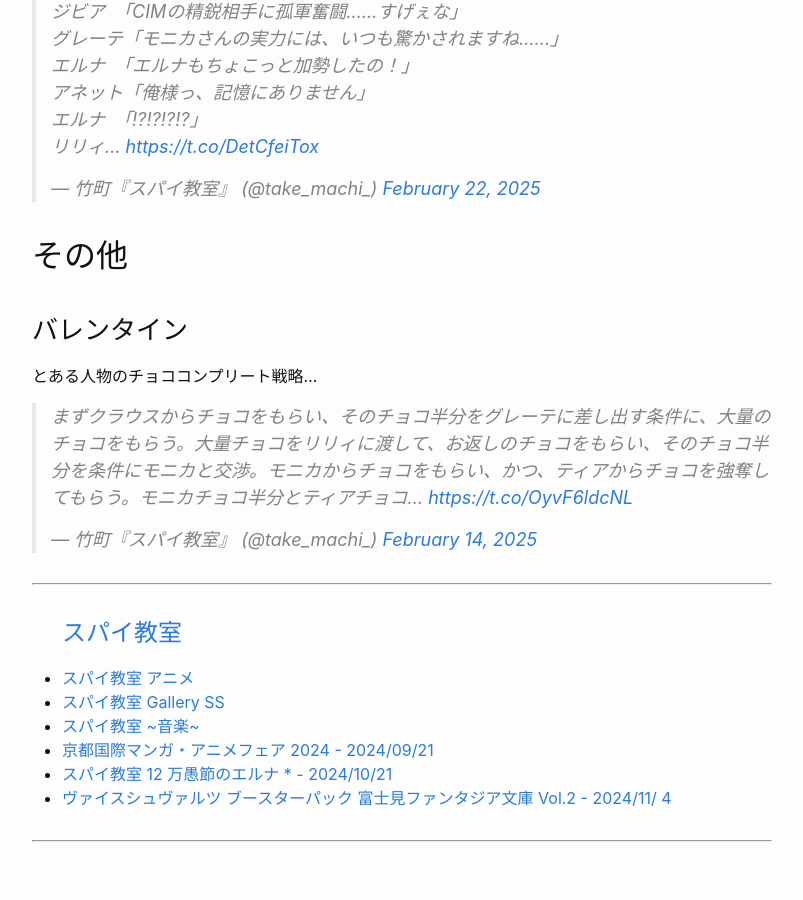
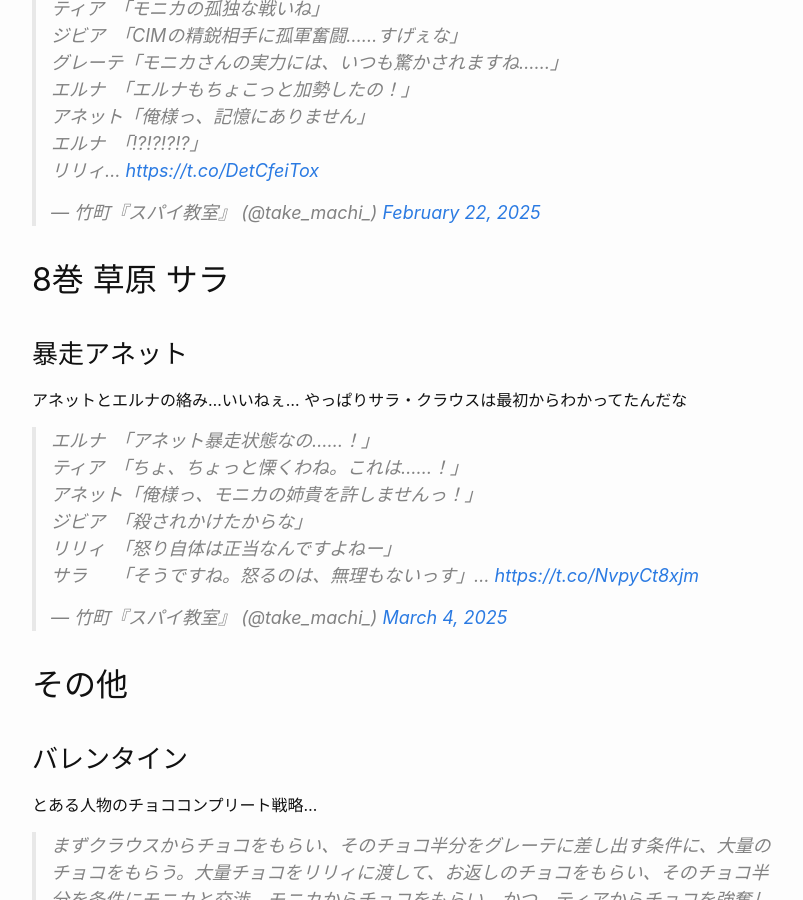
Before and after one commit to Pandaful-2312/pages, a Jekyll site: the page built from favorites/spyroom/spyroom_gallery-ss.md, in a window 1280 px wide and 900 px high, scrolled down 12118 px. Shown: the whole window, without its empty margins (238-1041 px from the left). Built offline with Jekyll 4.4.1, drawn with Linux system fonts in a browser that asks for light colours; comment, search, counter and statistics services are not loaded.

Commit message:
spyroom, gotobun

```diff
--- a/favorites/spyroom/spyroom_gallery-ss.md
+++ b/favorites/spyroom/spyroom_gallery-ss.md
@@ -13,6 +13,7 @@
 - [5巻 愚人 エルナ](#5巻-愚人-エルナ)
 - [6巻 百鬼 ジビア](#6巻-百鬼-ジビア)
 - [7巻 氷刃 モニカ](#7巻-氷刃-モニカ)
+- [8巻 草原 サラ](#8巻-草原-サラ)
 - [その他](#その他)
 
 ## 概要
@@ -202,6 +203,15 @@
 
 <blockquote class="twitter-tweet"><p lang="ja" dir="ltr">ティア　「モニカの孤独な戦いね」<br>ジビア　「CIMの精鋭相手に孤軍奮闘……すげぇな」<br>グレーテ「モニカさんの実力には、いつも驚かされますね……」<br>エルナ　「エルナもちょこっと加勢したの！」<br>アネット「俺様っ、記憶にありません」<br>エルナ　「⁉⁉⁉⁉」<br>リリィ… <a href="https://t.co/DetCfeiTox">https://t.co/DetCfeiTox</a></p>&mdash; 竹町『スパイ教室』 (@take_machi_) <a href="https://twitter.com/take_machi_/status/1893270856035639763?ref_src=twsrc%5Etfw">February 22, 2025</a></blockquote> <script async src="https://platform.twitter.com/widgets.js" charset="utf-8"></script>
 
+## 8巻 草原 サラ
+
+### 暴走アネット
+
+アネットとエルナの絡み…いいねぇ…
+やっぱりサラ・クラウスは最初からわかってたんだな
+
+<blockquote class="twitter-tweet"><p lang="ja" dir="ltr">エルナ　「アネット暴走状態なの……！」<br>ティア　「ちょ、ちょっと慄くわね。これは……！」<br>アネット「俺様っ、モニカの姉貴を許しませんっ！」<br>ジビア　「殺されかけたからな」<br>リリィ　「怒り自体は正当なんですよねー」<br>サラ　　「そうですね。怒るのは、無理もないっす」… <a href="https://t.co/NvpyCt8xjm">https://t.co/NvpyCt8xjm</a></p>&mdash; 竹町『スパイ教室』 (@take_machi_) <a href="https://twitter.com/take_machi_/status/1896929621465309430?ref_src=twsrc%5Etfw">March 4, 2025</a></blockquote> <script async src="https://platform.twitter.com/widgets.js" charset="utf-8"></script>
+
 ## その他
 
 ### バレンタイン
```
Also changed, not shown: favorites/gotobun/gotobun_5th_event.md (+1 -1 lines), favorites/gotobun/gotobun_novel.md (+2 -2 lines).
